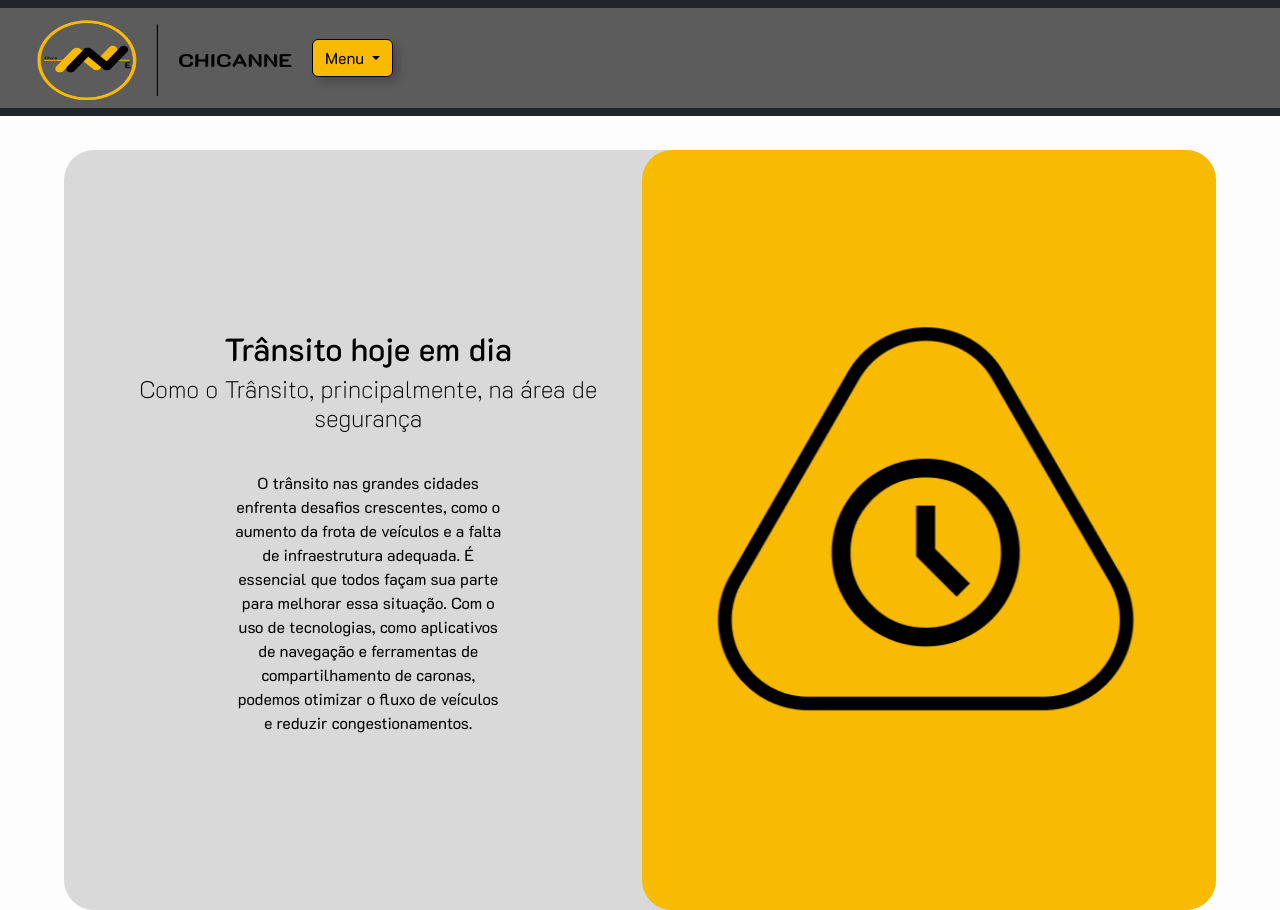
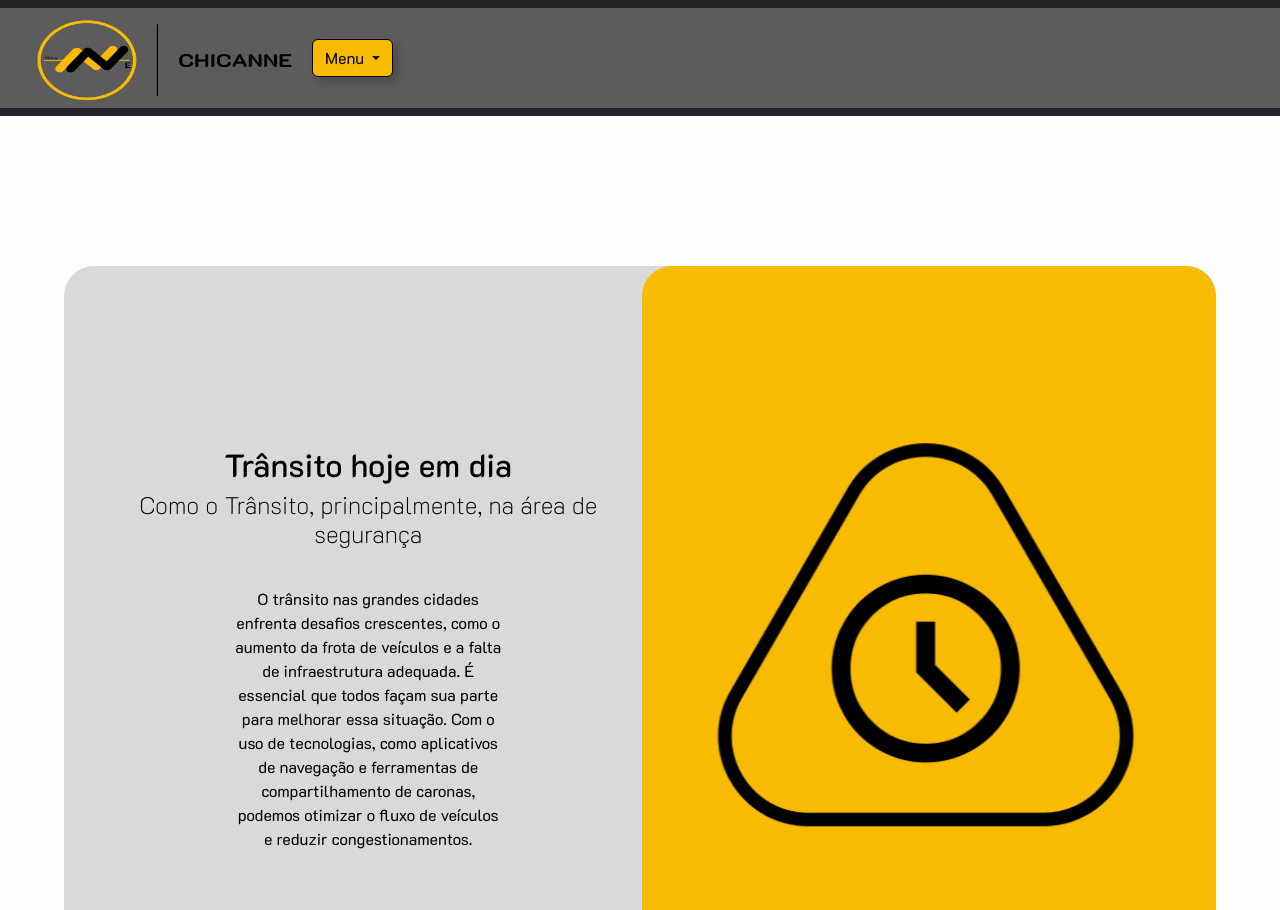
Before and after one commit to GuiSantosMaria/Chicanne, a plain HTML site: page Hoje.html in a window 1280 px wide. Shown: the top 910 px of the page. Drawn offline with nearby package versions, Linux system fonts and the light colour scheme.

Commit message:
style.css

```diff
--- a/css/style.css
+++ b/css/style.css
@@ -21,10 +21,10 @@ body {
 }
 
 header {
-  position: fixed;
-  top: 0;
+  top: inherit;
   left: 0;
   width: 100%;
+  overflow: auto;
   z-index: 1000;
   text-align: center;
 }
```
